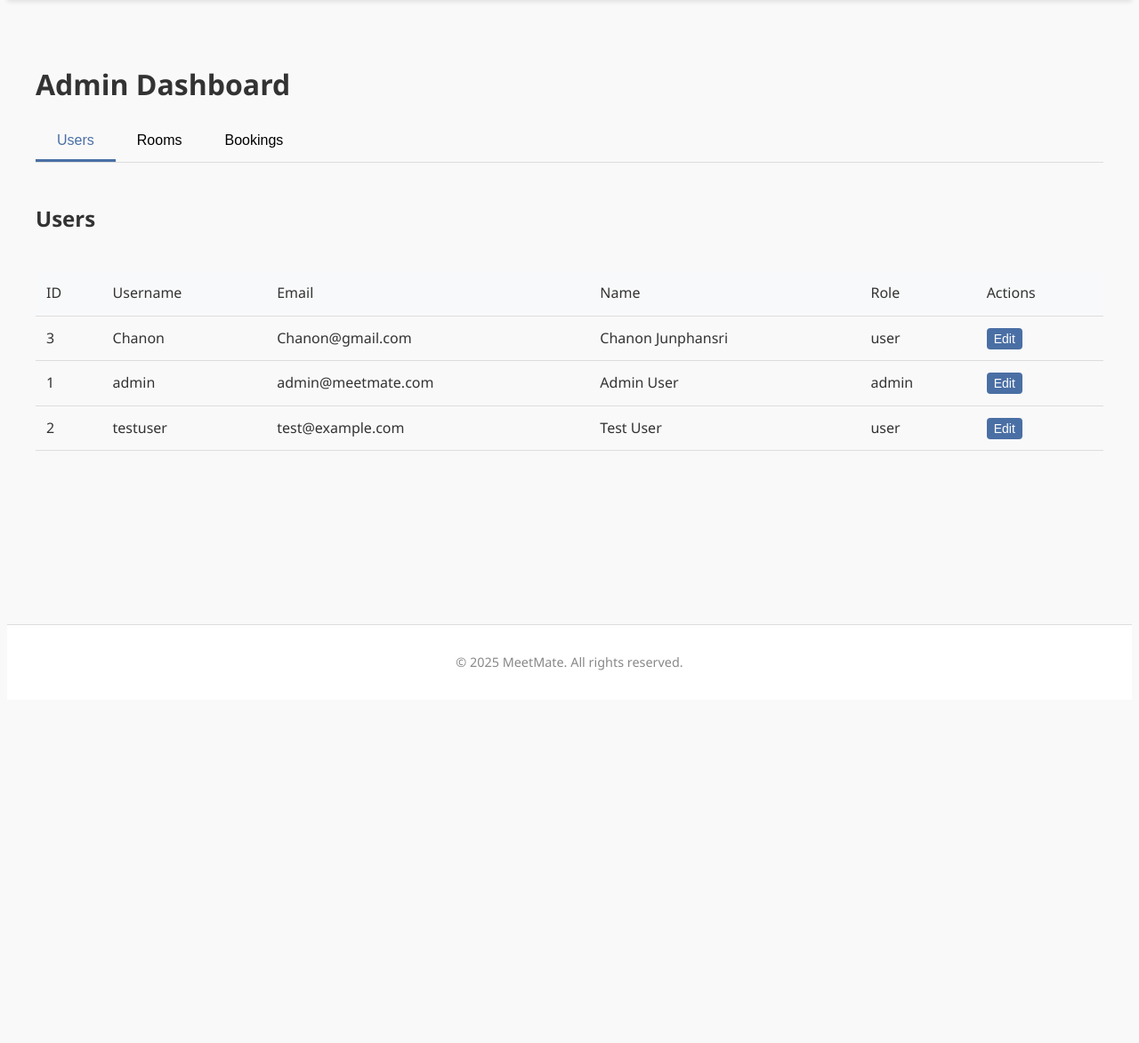
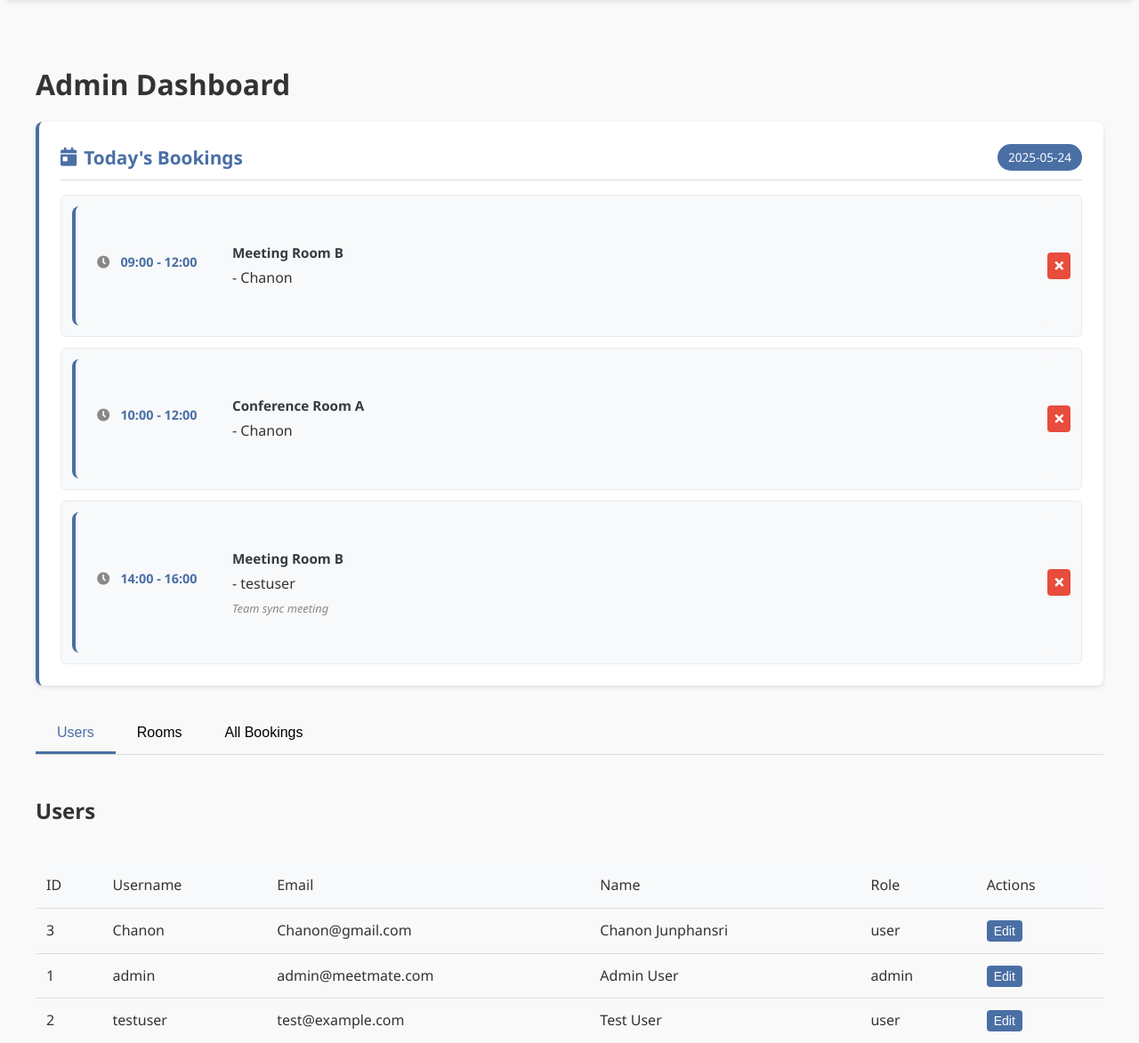
Before and after one commit to Boss-Chanonn/MeetmateBooking, a Flask app: page /admin in a window 1280 px wide. Shown: the part 136-1309 px from the top of the page at 89% size. Before the commit the page ends 890 px from the top, so only its background shows below. Run offline with Flask 3, Linux system fonts and the light colour scheme; a user stored in the database is signed in; data comes from the database, SQL or seed files in the repository; both versions use the stored data as it was after the commit.

Commit message:
Admin dashboard
improve admin dashboard

```diff
--- a/flask-template/app_beginner.py
+++ b/flask-template/app_beginner.py
@@ -915,6 +915,38 @@ def admin():
     # Get all rooms
     cursor.execute("SELECT * FROM rooms ORDER BY name")
     rooms = [dict(row) for row in cursor.fetchall()]
+      # Get today's date for filtering
+    from datetime import date
+    today = date.today().strftime('%Y-%m-%d')
+
+    # Get today's bookings with user and room information
+    cursor.execute('''
+        SELECT
+            b.id,
+            b.date,
+            b.time_start,
+            b.time_end,
+            b.notes,
+            u.username,
+            r.name as room_name,
+            admin.username as admin_name
+        FROM bookings b
+        JOIN users u ON b.user_id = u.id
+        JOIN rooms r ON b.room_id = r.id
+        LEFT JOIN users admin ON b.booking_admin_id = admin.id
+        WHERE b.date = ?
+        ORDER BY b.time_start
+    ''', (today,))
+
+    today_bookings = []
+    for row in cursor.fetchall():
+        booking = dict(row)
+        # Determine who made the booking
+        if booking['admin_name']:
+            booking['booked_by'] = f"Admin: {booking['admin_name']}"
+        else:
+            booking['booked_by'] = "Self"
+        today_bookings.append(booking)
 
     # Get all bookings with user and room information
     cursor.execute('''
@@ -924,7 +956,7 @@ def admin():
             b.time_start,
             b.time_end,
             b.notes,
-            u.username as user_name,
+            u.username,
             r.name as room_name,
             admin.username as admin_name
         FROM bookings b
@@ -934,7 +966,7 @@ def admin():
         ORDER BY b.date, b.time_start
     ''')
 
-    bookings = []
+    all_bookings = []
     for row in cursor.fetchall():
         booking = dict(row)
         # Determine who made the booking
@@ -942,11 +974,11 @@ def admin():
             booking['booked_by'] = f"Admin: {booking['admin_name']}"
         else:
             booking['booked_by'] = "Self"
-        bookings.append(booking)
+        all_bookings.append(booking)
 
     connection.close()
 
-    return render_template('admin.html', users=users, rooms=rooms, bookings=bookings)
+    return render_template('admin.html', users=users, rooms=rooms, bookings=all_bookings, today_bookings=today_bookings, today_date=today)
 
 @app.route('/admin/add_room', methods=['POST'])
 @login_required
--- a/flask-template/static/css/admin-additions.css
+++ b/flask-template/static/css/admin-additions.css
@@ -0,0 +1,147 @@
+/* Today's Bookings Summary */
+.today-summary {
+    margin-bottom: 2rem;
+}
+
+.summary-card {
+    background-color: white;
+    border-radius: 8px;
+    box-shadow: var(--shadow);
+    padding: 1.5rem;
+    border-left: 4px solid var(--primary-color);
+}
+
+.summary-header {
+    display: flex;
+    justify-content: space-between;
+    align-items: center;
+    margin-bottom: 1rem;
+    padding-bottom: 0.5rem;
+    border-bottom: 1px solid var(--border-color);
+}
+
+.summary-header h2 {
+    color: var(--primary-color);
+    margin: 0;
+    font-size: 1.3rem;
+    display: flex;
+    align-items: center;
+    gap: 0.5rem;
+}
+
+.summary-date {
+    background-color: var(--primary-color);
+    color: white;
+    padding: 0.25rem 0.75rem;
+    border-radius: 15px;
+    font-size: 0.85rem;
+    font-weight: 500;
+}
+
+.today-bookings-list {
+    display: flex;
+    flex-direction: column;
+    gap: 0.75rem;
+}
+
+.today-booking-item {
+    display: flex;
+    justify-content: space-between;
+    align-items: center;
+    padding: 0.75rem;
+    background-color: #f8f9fa;
+    border-radius: 6px;
+    border: 1px solid #e9ecef;
+    transition: all 0.3s ease;
+}
+
+.today-booking-item:hover {
+    background-color: #e9ecef;
+    border-color: var(--primary-color);
+}
+
+.booking-info {
+    flex: 1;
+    display: flex;
+    align-items: center;
+    gap: 1rem;
+}
+
+.booking-time {
+    color: var(--primary-color);
+    font-weight: 600;
+    font-size: 0.9rem;
+    display: flex;
+    align-items: center;
+    gap: 0.25rem;
+    min-width: 120px;
+}
+
+.booking-details {
+    display: flex;
+    flex-direction: column;
+    gap: 0.25rem;
+}
+
+.booking-details strong {
+    color: var(--dark-text);
+    font-size: 0.95rem;
+}
+
+.booking-note {
+    font-size: 0.8rem;
+    color: var(--light-text);
+    font-style: italic;
+}
+
+.booking-actions-mini {
+    display: flex;
+    gap: 0.5rem;
+}
+
+.no-bookings-today {
+    text-align: center;
+    padding: 2rem;
+    color: var(--light-text);
+}
+
+.no-bookings-today i {
+    font-size: 2.5rem;
+    margin-bottom: 1rem;
+    color: #ccc;
+}
+
+.no-bookings-today p {
+    margin-bottom: 1rem;
+    font-size: 1.1rem;
+}
+
+/* Responsive adjustments for today's bookings */
+@media (max-width: 768px) {
+    .summary-header {
+        flex-direction: column;
+        align-items: flex-start;
+        gap: 0.5rem;
+    }
+
+    .today-booking-item {
+        flex-direction: column;
+        align-items: flex-start;
+        gap: 0.5rem;
+    }
+
+    .booking-info {
+        flex-direction: column;
+        align-items: flex-start;
+        gap: 0.5rem;
+        width: 100%;
+    }
+
+    .booking-time {
+        min-width: auto;
+    }
+
+    .booking-actions-mini {
+        align-self: flex-end;
+    }
+}
--- a/flask-template/templates/admin.html
+++ b/flask-template/templates/admin.html
@@ -6,10 +6,53 @@
 <div class="admin-dashboard">
     <h1>Admin Dashboard</h1>
 
+    <!-- Today's Bookings Summary -->
+    <div class="today-summary">
+        <div class="summary-card">
+            <div class="summary-header">
+                <h2><i class="fas fa-calendar-day"></i> Today's Bookings</h2>
+                <span class="summary-date">{{ today_date }}</span>
+            </div>
+
+            {% if today_bookings %}
+                <div class="today-bookings-list">
+                    {% for booking in today_bookings %}
+                        <div class="today-booking-item">
+                            <div class="booking-info">
+                                <div class="booking-time">
+                                    <i class="fas fa-clock"></i> {{ booking.time_start }} - {{ booking.time_end }}
+                                </div>
+                                <div class="booking-details">
+                                    <strong>{{ booking.room_name }}</strong> - {{ booking.username }}
+                                    {% if booking.notes %}
+                                        <div class="booking-note">{{ booking.notes }}</div>
+                                    {% endif %}
+                                </div>
+                            </div>
+                            <div class="booking-actions-mini">
+                                <a href="{{ url_for('cancel_booking', booking_id=booking.id) }}"
+                                   class="btn btn-sm btn-danger"
+                                   onclick="return confirm('Are you sure you want to cancel this booking?')">
+                                    <i class="fas fa-times"></i>
+                                </a>
+                            </div>
+                        </div>
+                    {% endfor %}
+                </div>
+            {% else %}
+                <div class="no-bookings-today">
+                    <i class="fas fa-calendar-times"></i>
+                    <p>No bookings scheduled for today</p>
+                    <a href="{{ url_for('admin_book') }}" class="btn btn-primary btn-sm">Book for Client</a>
+                </div>
+            {% endif %}
+        </div>
+    </div>
+
     <div class="admin-tabs">
         <button class="tab-btn active" data-tab="users-tab">Users</button>
         <button class="tab-btn" data-tab="rooms-tab">Rooms</button>
-        <button class="tab-btn" data-tab="bookings-tab">Bookings</button>
+        <button class="tab-btn" data-tab="bookings-tab">All Bookings</button>
     </div>
 
     <div class="tab-content">
--- a/flask-template/templates/dashboard.html
+++ b/flask-template/templates/dashboard.html
@@ -8,8 +8,7 @@
 
     <div class="dashboard-section">
         <div class="section-header">
-            <h2>My Bookings</h2>
-            <a href="{{ url_for('booking') }}" class="btn btn-primary"><i class="fas fa-plus"></i> Book a Room</a>
+            <h2>Today Booking</h2>
         </div>
 
         {% if bookings %}
```
Also changed, not shown: flask-template/instance/meetmate.db.
